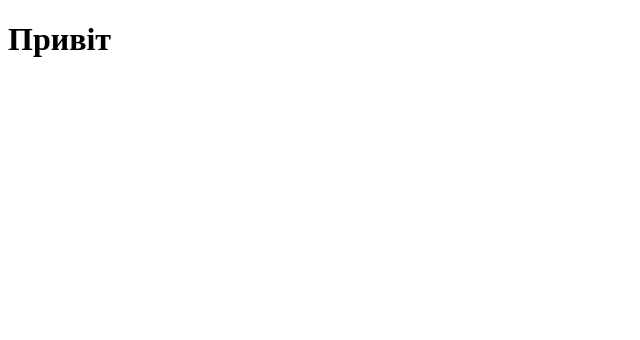
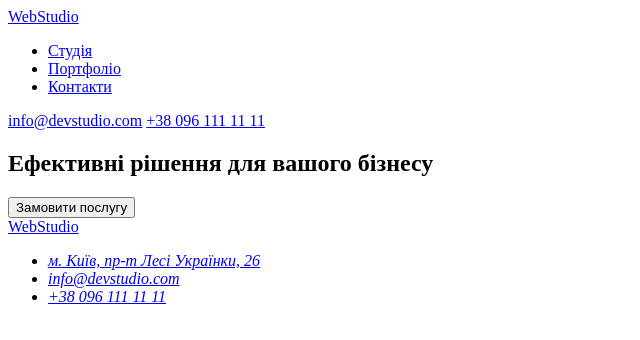
Before and after one commit to tTanya98/goit-markup-hw-01, a plain HTML site: page index.html in a window 1280 px wide. Shown: the whole page, without its empty margins (0-640 px from the left). Drawn offline with Linux system fonts and the light colour scheme.

Commit message:
Added new parts

```diff
--- a/index.html
+++ b/index.html
@@ -1,12 +1,47 @@
 <!DOCTYPE html>
 <html lang="en">
-<head>
-    <meta charset="UTF-8">
-    <meta http-equiv="X-UA-Compatible" content="IE=edge">
-    <meta name="viewport" content="width=device-width, initial-scale=1.0">
-    <title>Document</title>
-</head>
-<body>
-    <h1>Привіт</h1>
-</body>
+  <head>
+    <meta charset="UTF-8" />
+    <meta http-equiv="X-UA-Compatible" content="IE=edge" />
+    <meta name="viewport" content="width=device-width, initial-scale=1.0" />
+    <title>Web studio</title>
+  </head>
+  <body>
+    <header>
+      <a href="#WebStudio">WebStudio</a>
+      <nav>
+        <ul>
+          <li><a href="#студія">Студія</a></li>
+          <li><a href="#Портфоліо">Портфоліо</a></li>
+          <li><a href="#Контакти">Контакти</a></li>
+        </ul>
+      </nav>
+      <a href="mailto:info@devstudio.com">info@devstudio.com</a>
+      <a href="tel:+380961111111">+38 096 111 11 11</a>
+    </header>
+    <main>
+      <section>
+        <h1>Ефективні рішення для вашого бізнесу</h1>
+        <button type="button">Замовити послугу</button>
+      </section>
+    </main>
+    <footer>
+      <a href="#WebStudio">WebStudio</a>
+      <address>
+        <ul>
+          <li>
+            <a
+              href="https://goo.gl/maps/sLR3uAvJM7mpiyb58"
+              target="_blank"
+              rel="noopener noreferrer nofollow"
+            >
+              м. Київ, пр-т Лесі Українки, 26
+            </a>
+          </li>
+          <li><a href="mailto:info@devstudio.com">info@devstudio.com</a></li>
+          <li><a href="tel:+380961111111">+38 096 111 11 11</a></li>
+        </ul>
+      </address>
+    </footer>
+  </body>
 </html>
```
